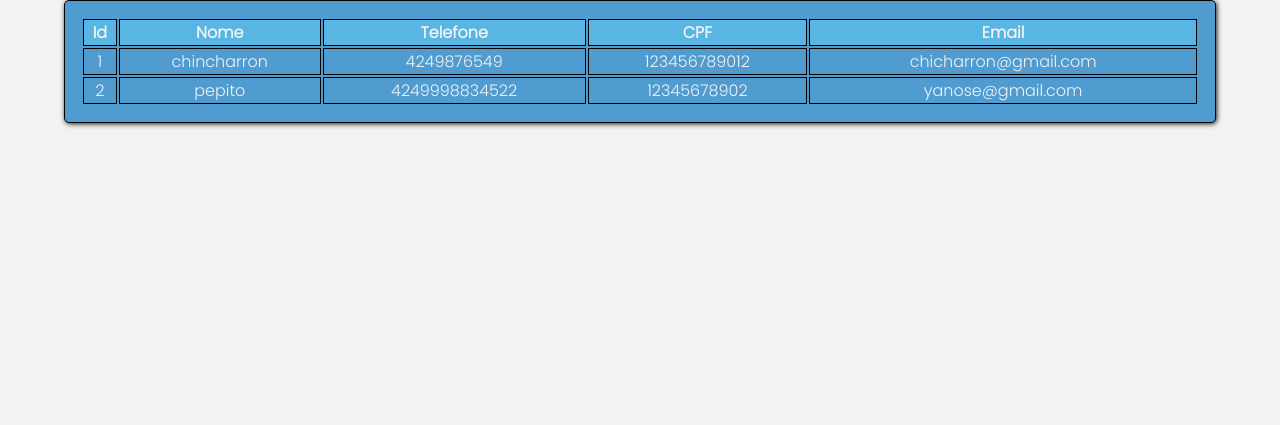
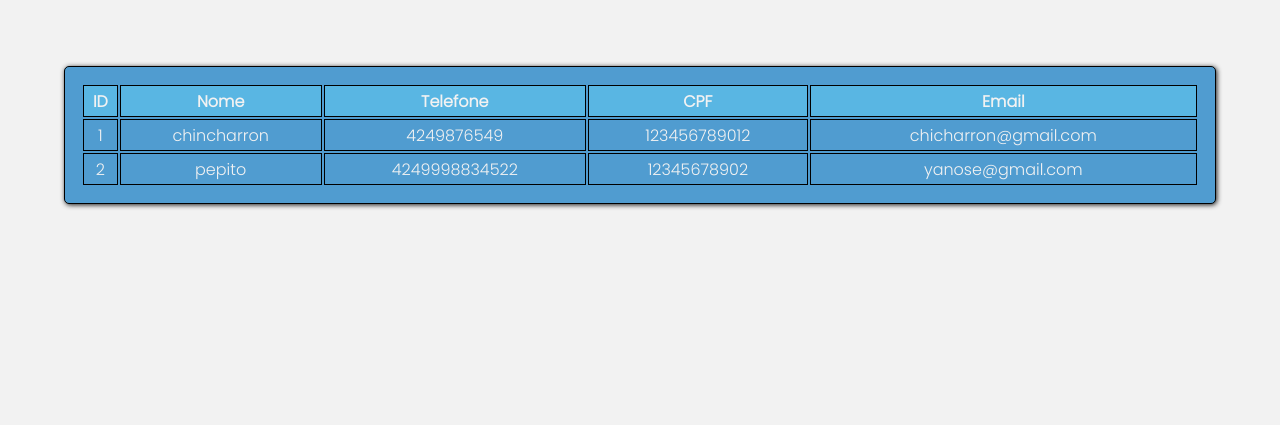
Before and after one commit to ig0moon/PROJETO_INTEGRADOR, a PHP site: page /listarpaciente.php in a window 1280 px wide. Shown: the top 425 px of the page. Run offline with PHP 8.4, Linux system fonts and the light colour scheme; data comes from the database, SQL or seed files in the repository.

Commit message:
outros paineis

```diff
--- a/css/estilo.css
+++ b/css/estilo.css
@@ -278,15 +278,18 @@ table {
 }
 
 tr {
+	height: 30px;
 	border: 1px solid white;
 }
 
 th {
+	height: 30px;
 	background-color: var(--color-blue3);
 	border: 1px solid black;
 }
 
 td {
+	height: 30px;
 	text-align: center;
 	border: 1px solid black;
 	transition: 0.5s;
--- a/listarpaciente.php
+++ b/listarpaciente.php
@@ -19,7 +19,7 @@
 	} else{
 		echo "<table>";
 		echo "<tr>";
-		echo "<th>Id</th>";
+		echo "<th>ID</th>";
 		echo "<th>Nome</th>";
 		echo "<th>Telefone</th>";
 		echo "<th>CPF</th>";
@@ -64,15 +64,6 @@
 <br/>
 <br/>
 <br/>
-<br/>
-<br/>
-<br/>
-<br/>
-<br/>
-<br/>
-<br/>
-<br/>
-<br/>
 <?php
 	require_once 'rodape.php';
 ?>
```
